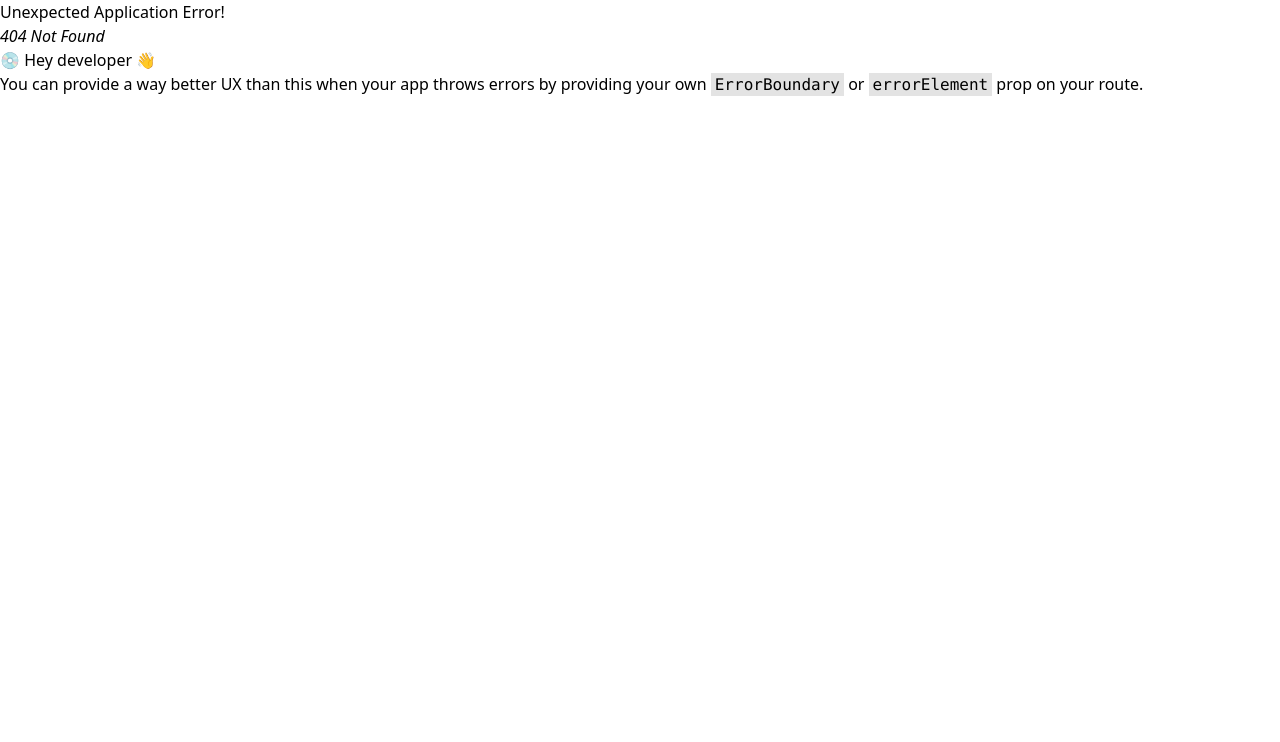
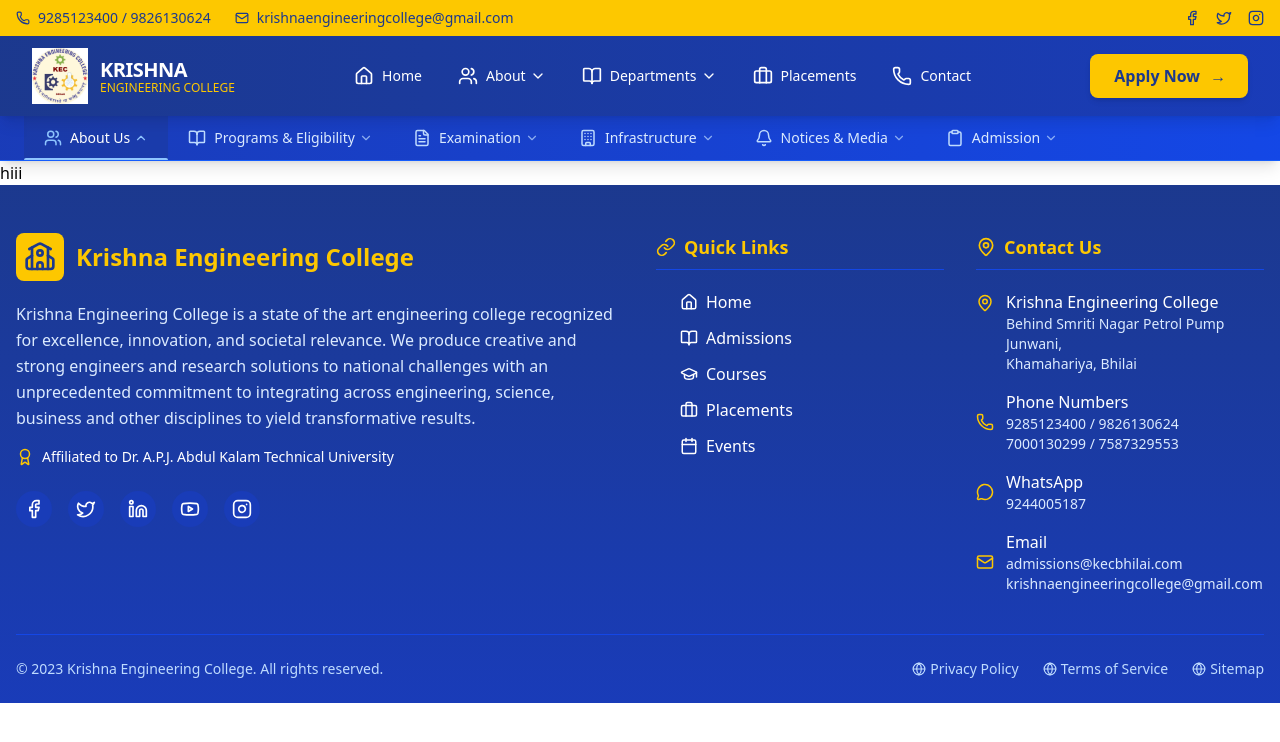
Before and after one commit to Shiv0717/college, a React (Vite) app: page /research in a window 1280 px wide. Before the commit this address had no page. Shown: the top 742 px of the page. Built offline with nearby package versions, Linux system fonts and the light colour scheme.

Commit message:
updated project

```diff
--- a/src/App.jsx
+++ b/src/App.jsx
@@ -9,6 +9,7 @@
 import Home from "./pages/Home";
 import About from "./pages/About";
 import Layout from "./layouts/Layout";
+import Research from "./pages/Research";
 
 
 const router = createBrowserRouter([
@@ -18,6 +19,7 @@
     children: [
       { index: true, element: <Home /> },
       { path: "about", element: <About /> },
+      { path: "research", element: <Research/> },
 
     ],
   },
--- /dev/null
+++ b/src/pages/Research.jsx
@@ -0,0 +1,11 @@
+import React from 'react'
+
+const Research = () => {
+  return (
+    <div>
+      hiii
+    </div>
+  )
+}
+
+export default Research
```
